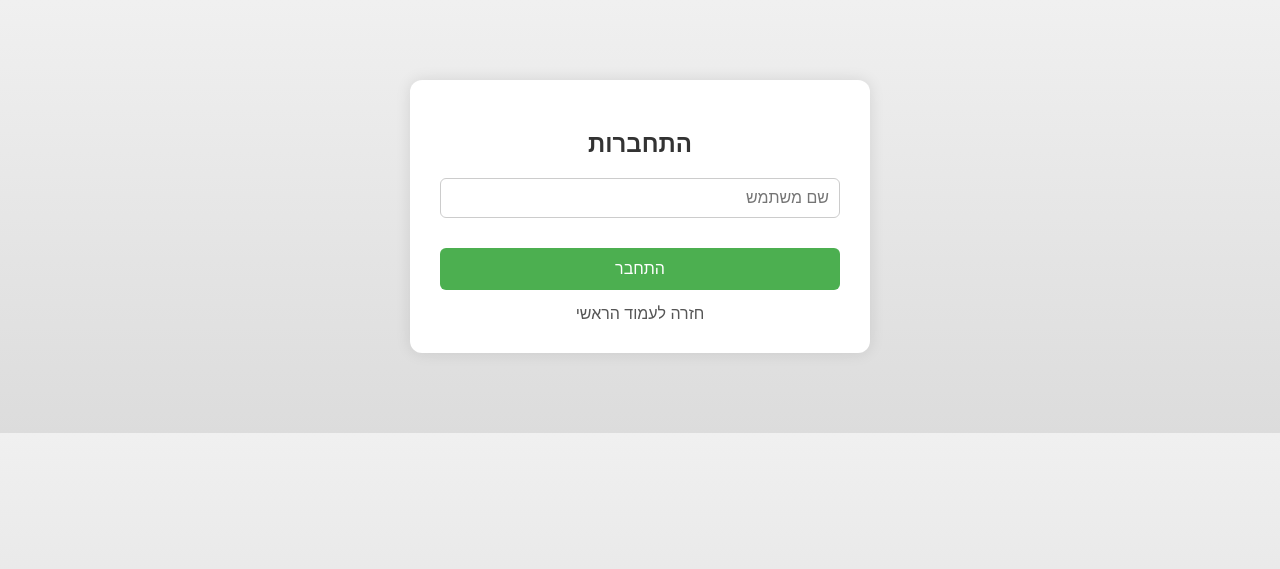
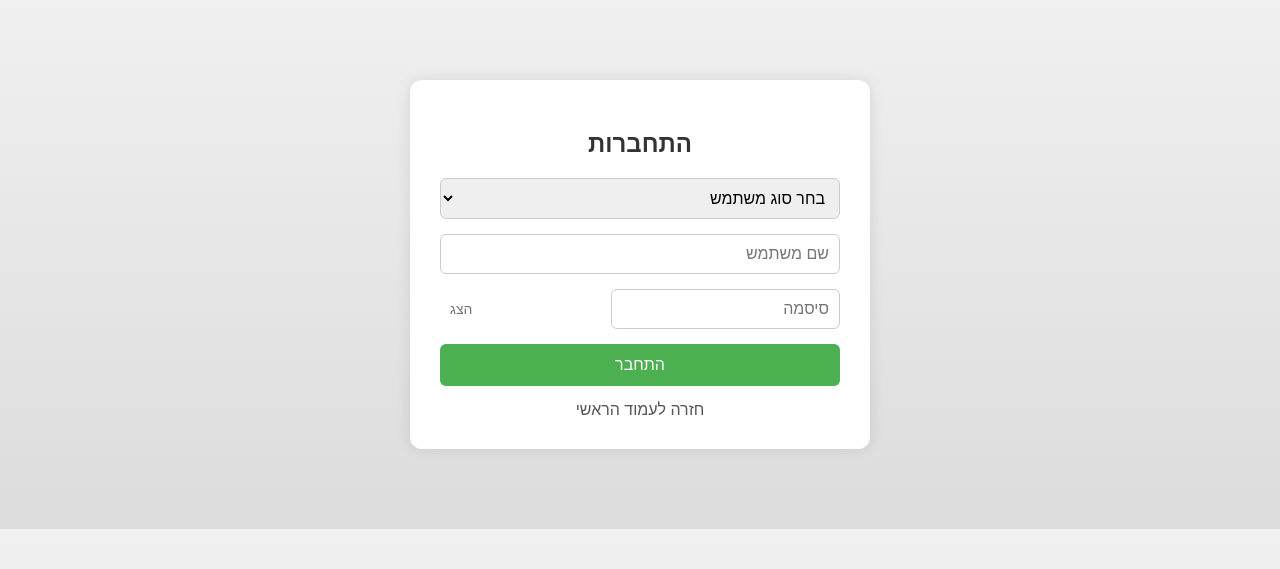
Before and after one commit to rhinops332/barber, a Flask app: page /login in a window 1280 px wide. Shown: the top 569 px of the page. Run offline with Flask 3, Linux system fonts and the light colour scheme.

Commit message:
Update login.html

```diff
--- a/templates/login.html
+++ b/templates/login.html
@@ -1,4 +1,3 @@
-
 <!DOCTYPE html>
 <html lang="he">
 <head>
@@ -12,7 +11,6 @@
             margin: 0;
             padding: 0;
         }
-
         .container {
             width: 100%;
             max-width: 400px;
@@ -22,26 +20,21 @@
             border-radius: 12px;
             box-shadow: 0 0 15px rgba(0,0,0,0.1);
         }
-
         h2 {
             text-align: center;
             color: #333;
         }
-
         form {
             display: flex;
             flex-direction: column;
             gap: 15px;
         }
-
-        input[type="text"],
-        input[type="password"] {
+        select, input[type="text"], input[type="password"] {
             padding: 10px;
             border: 1px solid #ccc;
             border-radius: 6px;
             font-size: 16px;
         }
-
         input[type="submit"] {
             background-color: #4CAF50;
             color: white;
@@ -51,11 +44,9 @@
             border-radius: 6px;
             cursor: pointer;
         }
-
         input[type="submit"]:hover {
             background-color: #45a049;
         }
-
         .error {
             color: #c0392b;
             font-size: 14px;
@@ -65,34 +56,20 @@
             text-align: center;
             margin-bottom: 10px;
         }
-
         .back-link {
             text-align: center;
             margin-top: 15px;
         }
-
         .back-link a {
             color: #555;
             text-decoration: none;
         }
-
         .back-link a:hover {
             text-decoration: underline;
         }
-
         .password-container {
             position: relative;
-            opacity: 0;
-            max-height: 0;
-            transition: all 0.3s ease;
-            overflow: hidden;
         }
-
-        .password-container.show {
-            opacity: 1;
-            max-height: 100px;
-        }
-
         .toggle-password {
             position: absolute;
             left: 10px;
@@ -102,7 +79,6 @@
             font-size: 14px;
             color: #777;
         }
-
         .toggle-password:hover {
             color: #333;
         }
@@ -118,10 +94,16 @@
     {% endif %}
 
     <form method="POST">
-        <input type="text" name="username" id="username" placeholder="שם משתמש" value="{{ request.form.username or '' }}" required>
+        <select name="role" required>
+            <option value="">בחר סוג משתמש</option>
+            <option value="business">עסק</option>
+            <option value="host">מנהל־על</option>
+        </select>
 
-        <div id="password-container" class="password-container">
-            <input type="password" name="password" id="password" placeholder="סיסמה">
+        <input type="text" name="username" id="username" placeholder="שם משתמש" required>
+
+        <div class="password-container">
+            <input type="password" name="password" id="password" placeholder="סיסמה" required>
             <span class="toggle-password" onclick="togglePassword()">הצג</span>
         </div>
 
@@ -134,19 +116,6 @@
 </div>
 
 <script>
-    const adminUser = "{{ admin_user }}";
-
-    function togglePasswordField() {
-        const username = document.getElementById('username').value.trim();
-        const passwordContainer = document.getElementById('password-container');
-
-        if (username === adminUser) {
-            passwordContainer.classList.add("show");
-        } else {
-            passwordContainer.classList.remove("show");
-        }
-    }
-
     function togglePassword() {
         const passwordInput = document.getElementById('password');
         const toggle = document.querySelector('.toggle-password');
@@ -158,12 +127,6 @@
             toggle.textContent = "הצג";
         }
     }
-
-    document.addEventListener('DOMContentLoaded', function () {
-        const usernameInput = document.getElementById('username');
-        usernameInput.addEventListener('input', togglePasswordField);
-        togglePasswordField(); // להריץ מידית אם הטופס נטען עם ערך
-    });
 </script>
 
 </body>
```
